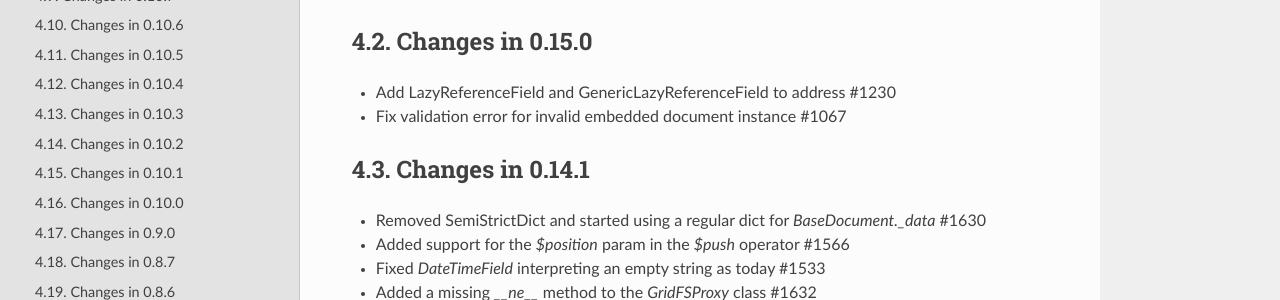
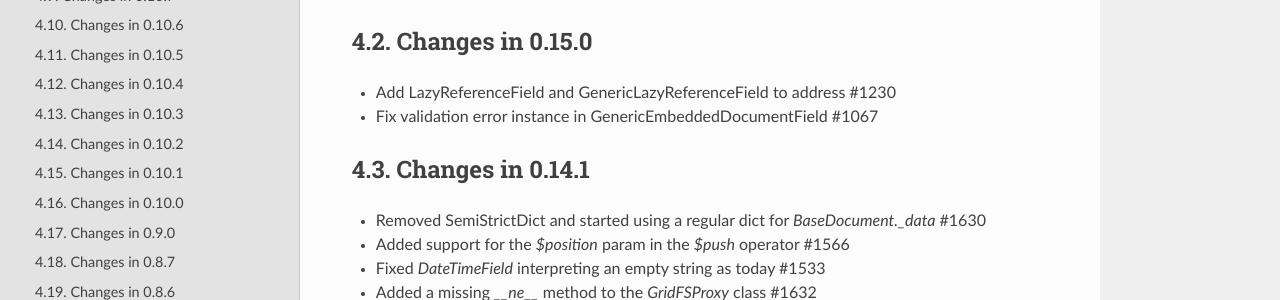
Before and after one commit to MongoEngine/mongoengine, a Sphinx documentation site: the page built from docs/changelog.rst, in a window 1280 px wide and 900 px high. Shown: the part 287-587 px from the top of the window. Built offline with Sphinx 7.4.7 and the Read the Docs theme 2.0.0, drawn with Linux system fonts in a browser that asks for light colours.

Commit message:
change description in changelog

```diff
--- a/docs/changelog.rst
+++ b/docs/changelog.rst
@@ -12,7 +12,7 @@ dev
 Changes in 0.15.0
 =================
 - Add LazyReferenceField and GenericLazyReferenceField to address #1230
-- Fix validation error for invalid embedded document instance #1067
+- Fix validation error instance in GenericEmbeddedDocumentField #1067
 
 Changes in 0.14.1
 =================
```
